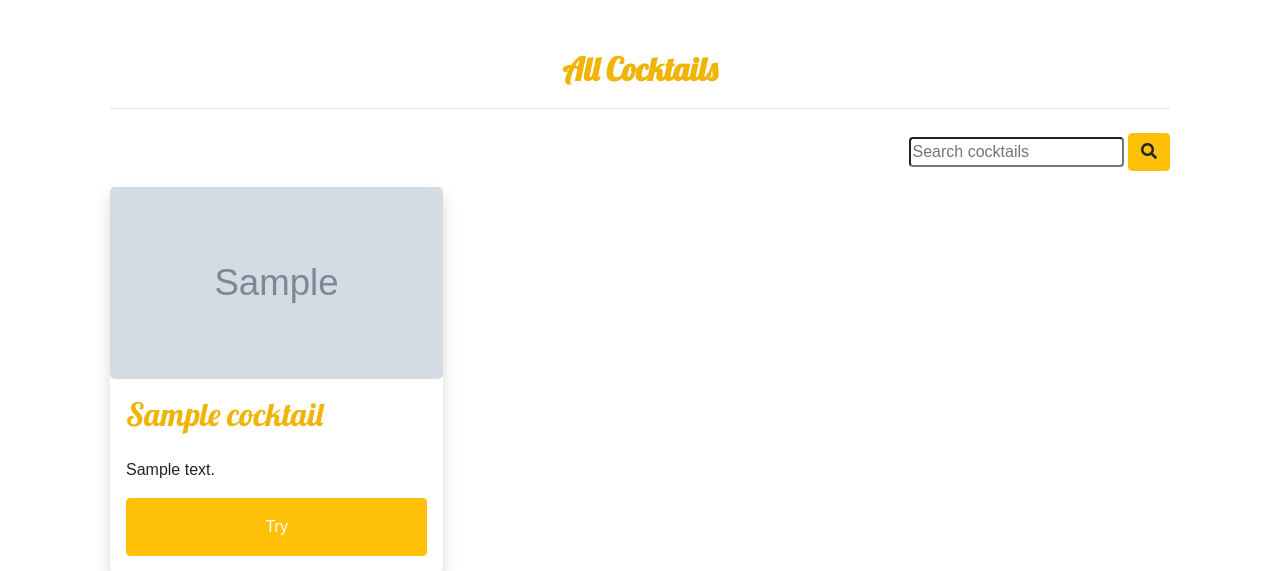
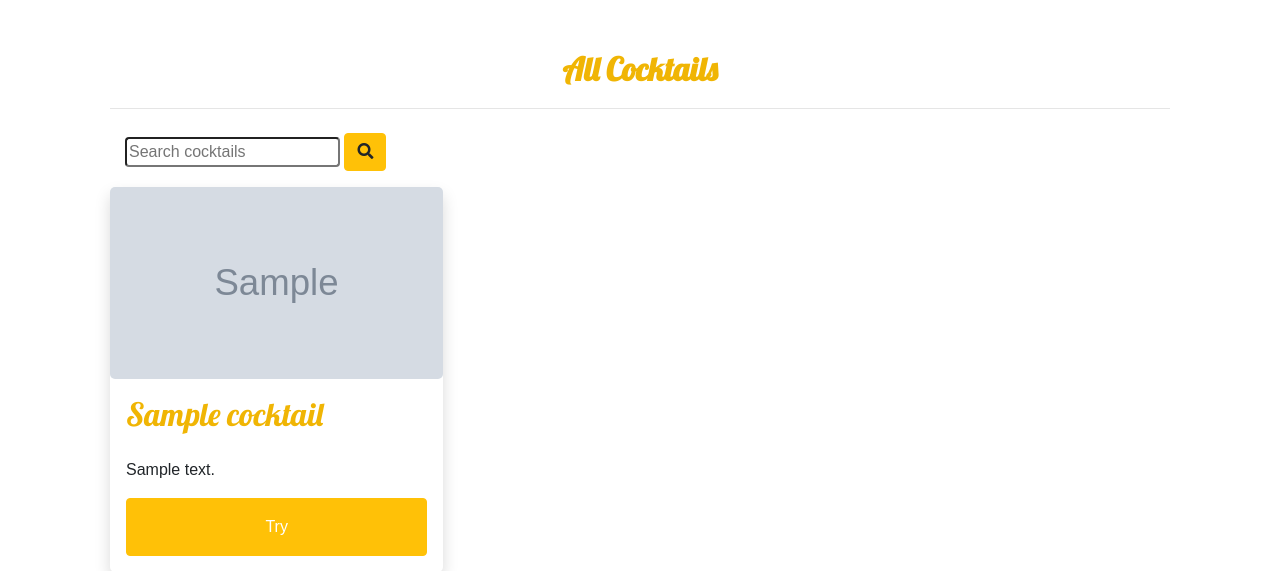
Before and after one commit to AudreyLL88/MS3__Sante, a Flask app: page /get_cocktails in a window 1280 px wide. Shown: the part 72-643 px from the top of the page. Run offline with Flask 2, Linux system fonts and the light colour scheme; grey boxes marked "Sample" are stand-in pictures; a database or web service that is not in the repository returns one stand-in record (values such as "Sample title"); some libraries are stand-ins or nearby versions.

Commit message:
Add searching functionnality in cocktails.html

```diff
--- a/app.py
+++ b/app.py
@@ -27,6 +27,13 @@ def index():
 @app.route("/get_cocktails")
 def get_cocktails():
     cocktails = list(mongo.db.cocktails.find())
+    return render_template("cocktails.html", cocktails=cocktails)
+
+
+@app.route("/search", methods=["GET", "POST"])
+def search():
+    query = request.form.get("query")
+    cocktails = list(mongo.db.cocktails.find({"$text": {"$search": query}}))
     return render_template("cocktails.html", cocktails=cocktails)
 
 
@@ -62,8 +69,6 @@ def login():
             if check_password_hash(
                   existing_user["password"], request.form.get("password")):
                     session["user"] = request.form.get("username").lower()
-                    flash("Welcome, {}".format(
-                        request.form.get("username")))
                     return redirect(url_for(
                         "profile", username=session["user"]))
             else:
@@ -80,11 +85,12 @@ def login():
 def profile(username):
     username = mongo.db.users.find_one(
         {"username": session["user"]})["username"]
+    cocktail = list(mongo.db.cocktails.find({"created_by": username.lower()}))
 
     if session["user"]:
         return render_template("profile.html", username=username)
 
-    return render_template("profile.html", username=username)
+    return render_template("profile.html", cocktail=cocktail)
 
 
 @app.route("/logout")
--- a/templates/cocktails.html
+++ b/templates/cocktails.html
@@ -7,12 +7,14 @@
         </div>
         <hr class="mb-2">
         <div class="row mt-4">
-            <div class="col-12 text-right">
-            <input type="text" class="searchTerm rounded border-2" placeholder="Search cocktails">
+        <form action="{{ url_for('search') }}" method="post" class="col-4 align-item-center">
+            <div class="col-12">
+            <input type="search" name="query" class="query rounded border-2" placeholder="Search cocktails">
             <button type="submit" class="btn btn-small white-text btn-warning">
             <i class="fa fa-search"></i>
             </button>
             </div>
+        </form>
         </div>
              {% if cocktails|length > 0 %}
                 <div class="row">
@@ -32,6 +34,10 @@
                             </div>
                         </div>
                     {% endfor %}
+                    {% else %}
+                    <div class="row m-5">
+                    <h2>No result found</h2>
+                    </div>
                 </div>
             {% endif %}
     </section>
```
